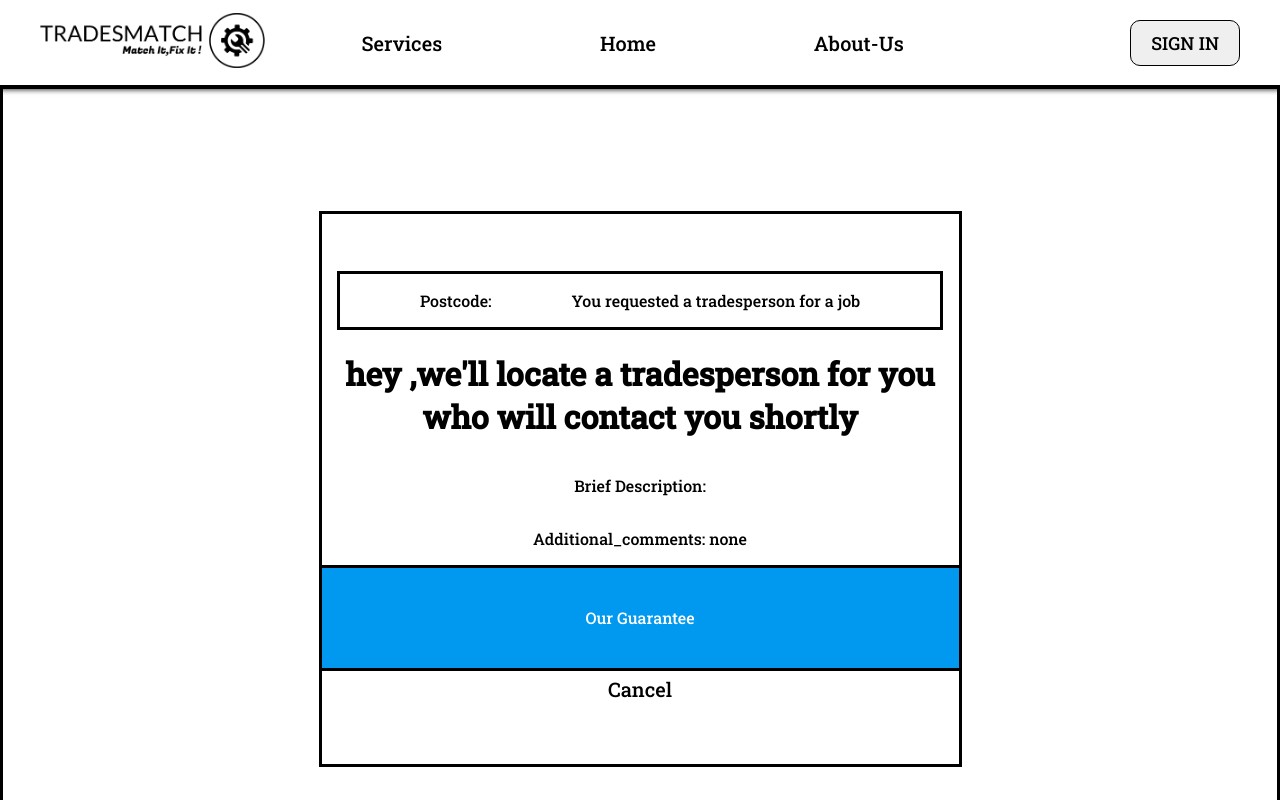
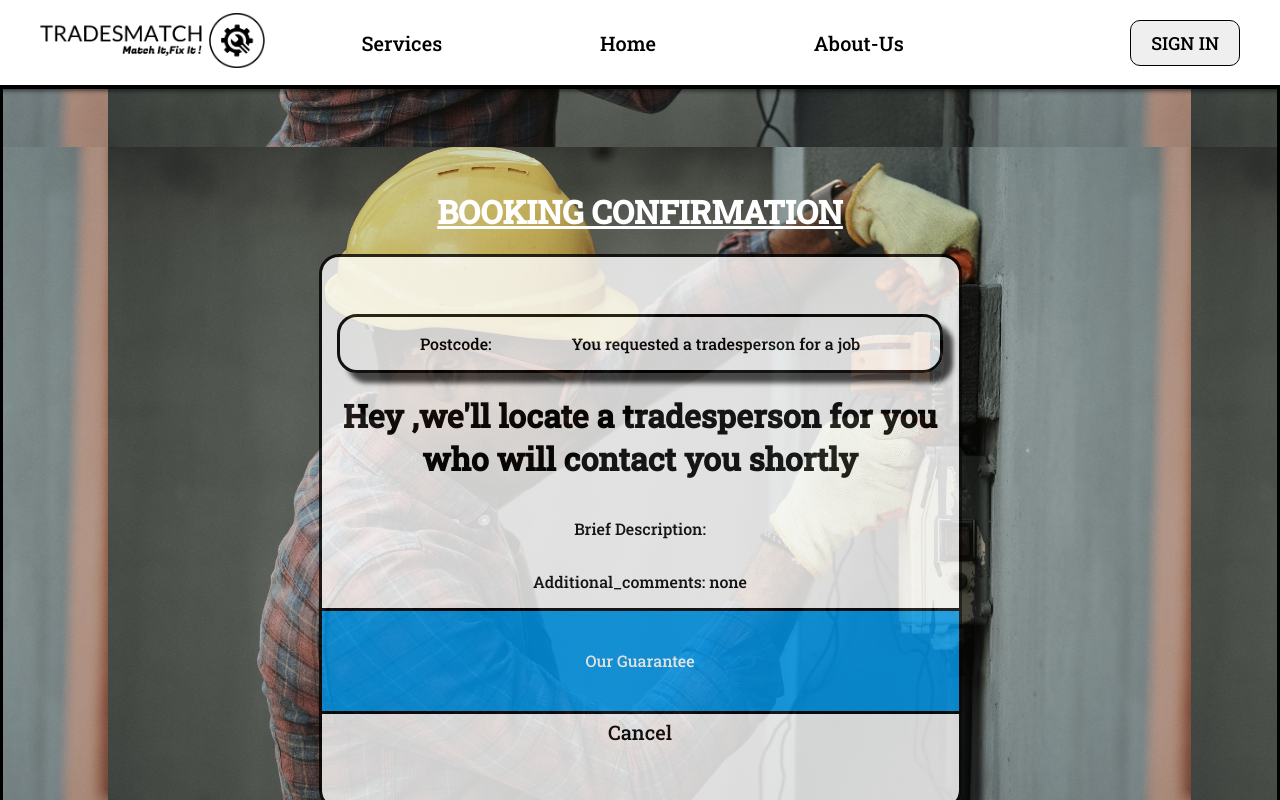
Before and after one commit to Wardhere1/tradesmen-project, a React (Create React App) app in the folder client/: page /customer-confirmation-page in a window 1280 px wide. Built offline with nearby package versions, Linux system fonts and the light colour scheme; no server answers.

Commit message:
created confirmation page

```diff
--- a/client/src/App.css
+++ b/client/src/App.css
@@ -319,6 +319,10 @@ a {
   justify-content: center;
   align-items: center;
   flex-direction: column;
+  border-radius: 20px;
+  box-shadow: 20px 20px 5px 0px rgba(0, 0, 0, 0.75);
+  background-color: white;
+  opacity: 0.8;
 }
 
 .confirmation-page-container{
@@ -327,6 +331,11 @@ a {
   display: flex;
   justify-content: center;
   align-items: center;
+  background-image: url('./components/assets/drill.jpg');
+  flex-direction: column;
+  background-size: 85%;
+  background-position: 55% 75%;
+  color: black;
 }
 
 .confirmation-heading{
@@ -339,6 +348,8 @@ a {
   align-items: center;
   width: 600px;
   border: solid black;
+  border-radius: 20px;
+  box-shadow: 10px 10px 5px 0px rgba(0, 0, 0, 0.75);
 }
 
 .container-banner{
@@ -351,3 +362,8 @@ a {
   background-color: #0099ef;
   color: white;
 }
+
+.confirmation-page-header{
+  color: white;
+  text-decoration: underline;
+}
--- a/client/src/components/Service.js
+++ b/client/src/components/Service.js
@@ -1,19 +1,16 @@
 import React from 'react';
 import { useState } from 'react';
 
-export const Service = ({ item }) => {
-  const [isActive, setIsActive] = useState(false);
-  const selectedCard = () => {
-    setIsActive((current) => !current);
-  };
+export const Service = ({ item, isActive, onClick }) => {
 
+  console.log('item', item);
   return (
     <div
       style={{
         backgroundColor: isActive ? '#0099ef' : '',
         color: isActive ? 'white' : '',
       }}
-      onClick={selectedCard}
+      onClick={onClick}
       className="service-card"
     >
       <img src={item.image_url} />
--- a/client/src/components/ServicesList.js
+++ b/client/src/components/ServicesList.js
@@ -2,10 +2,12 @@ import React, { useState } from 'react';
 import { Service } from './Service';
 
 export const ServicesList = ({ servicesData }) => {
+  const [activeId, setActiveId] = useState(null);
+
   return (
     <div className="services-list">
       {servicesData.map((item) => {
-        return <Service item={item} />;
+        return <Service item={item} isActive={activeId === item?.service_id} onClick={() => setActiveId(item?.service_id)}/>;
       })}
     </div>
   );
--- a/client/src/components/pages/CustomerConfirmationPage.js
+++ b/client/src/components/pages/CustomerConfirmationPage.js
@@ -4,12 +4,13 @@ import { BrowserRouter, Routes, Route,Link} from "react-router-dom";
 export const CustomerConfirmationPage = ({customerInfo}) => {
     return (
         <div className='confirmation-page-container'>
+            <h1 className='confirmation-page-header'>BOOKING CONFIRMATION</h1>
             <div className='confirmation-card'>
                 <div className='confirmation-details'>
                     <p>{`Postcode: ${customerInfo.postcode}`}</p>
                     <p>{`You requested a tradesperson for a ${customerInfo.customer_service} job`}</p>
                 </div>
-                <h1 className='confirmation-heading'>{`hey ${customerInfo.firstname},we'll locate a tradesperson for you who will contact you shortly`}</h1>
+                <h1 className='confirmation-heading'>{`Hey ${customerInfo.firstname},we'll locate a tradesperson for you who will contact you shortly`}</h1>
                 <p>{`Brief Description: ${customerInfo.brief_description}`}</p>
                 <p>{`Additional_comments: ${customerInfo.additional_comments ? customerInfo.additional_comments : 'none'}`}</p>
                 <div className='container-banner'>Our Guarantee</div>
--- a/client/src/components/pages/CustomerPage.js
+++ b/client/src/components/pages/CustomerPage.js
@@ -32,6 +32,7 @@ export const CustomerPage = ({ customerInfo, setCustomerInfo }) => {
 
   console.log(customerInfo);
   console.log(JSON.stringify(customerInfo));
+
   return (
     <div className="customer-page-container">
       <form className="form-container">
@@ -76,7 +77,7 @@ export const CustomerPage = ({ customerInfo, setCustomerInfo }) => {
             <option value="masonry">masonry</option>
           </select>
         </div>
-        <button onClick={()=> {{onSubmitHandler(); navigate('/customer-confirmation-page');}}} type="submit" className="customer-submit-button">
+        <button onClick={()=> {{onSubmitHandler();navigate('/customer-confirmation-page');}}} type="submit" className="customer-submit-button">
           Submit
         </button>
       </form>
```
Also changed, not shown: client/src/images/2-background.jpg (added), 1 other file (tests, documents, lock files or other folders).
